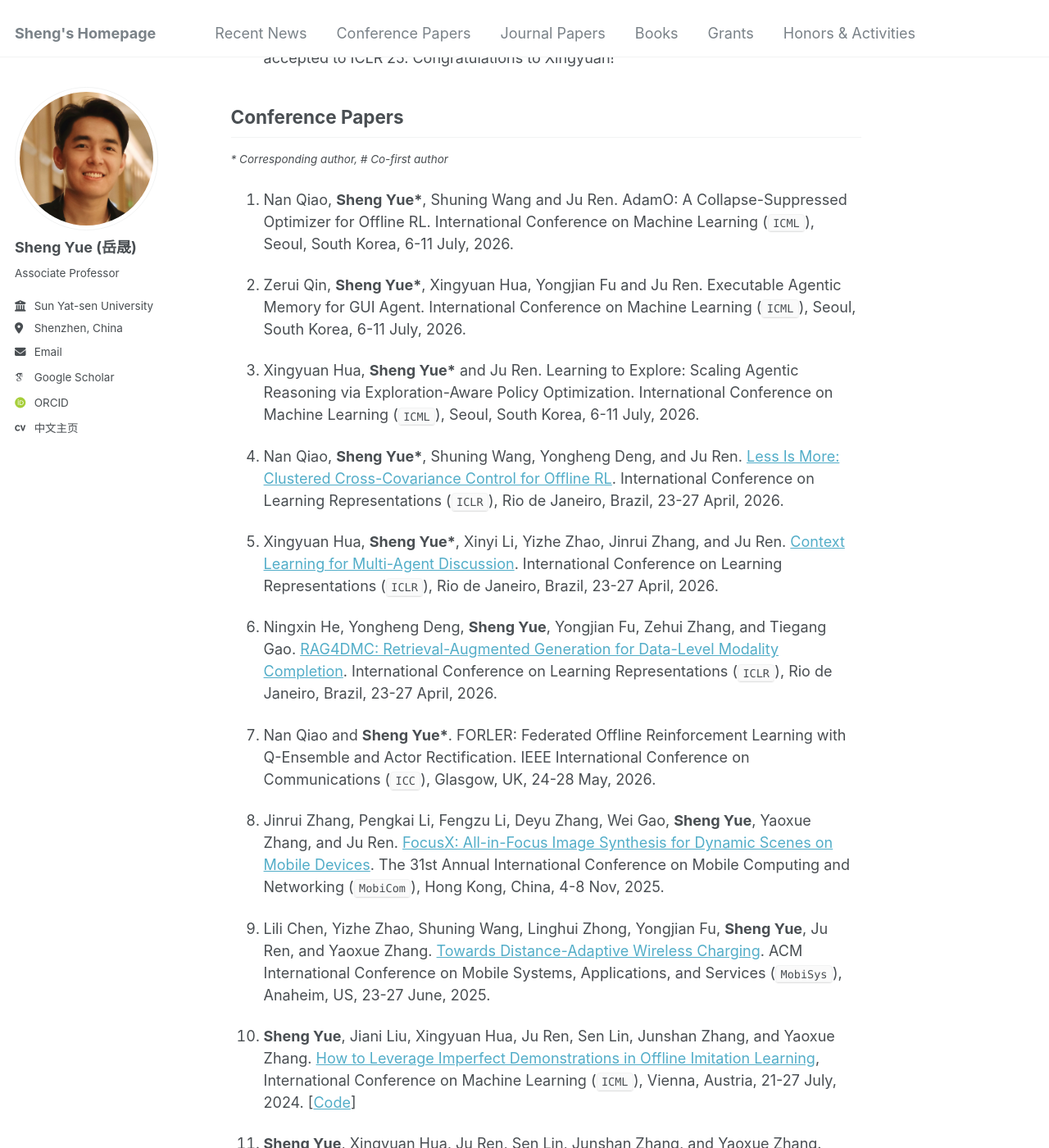
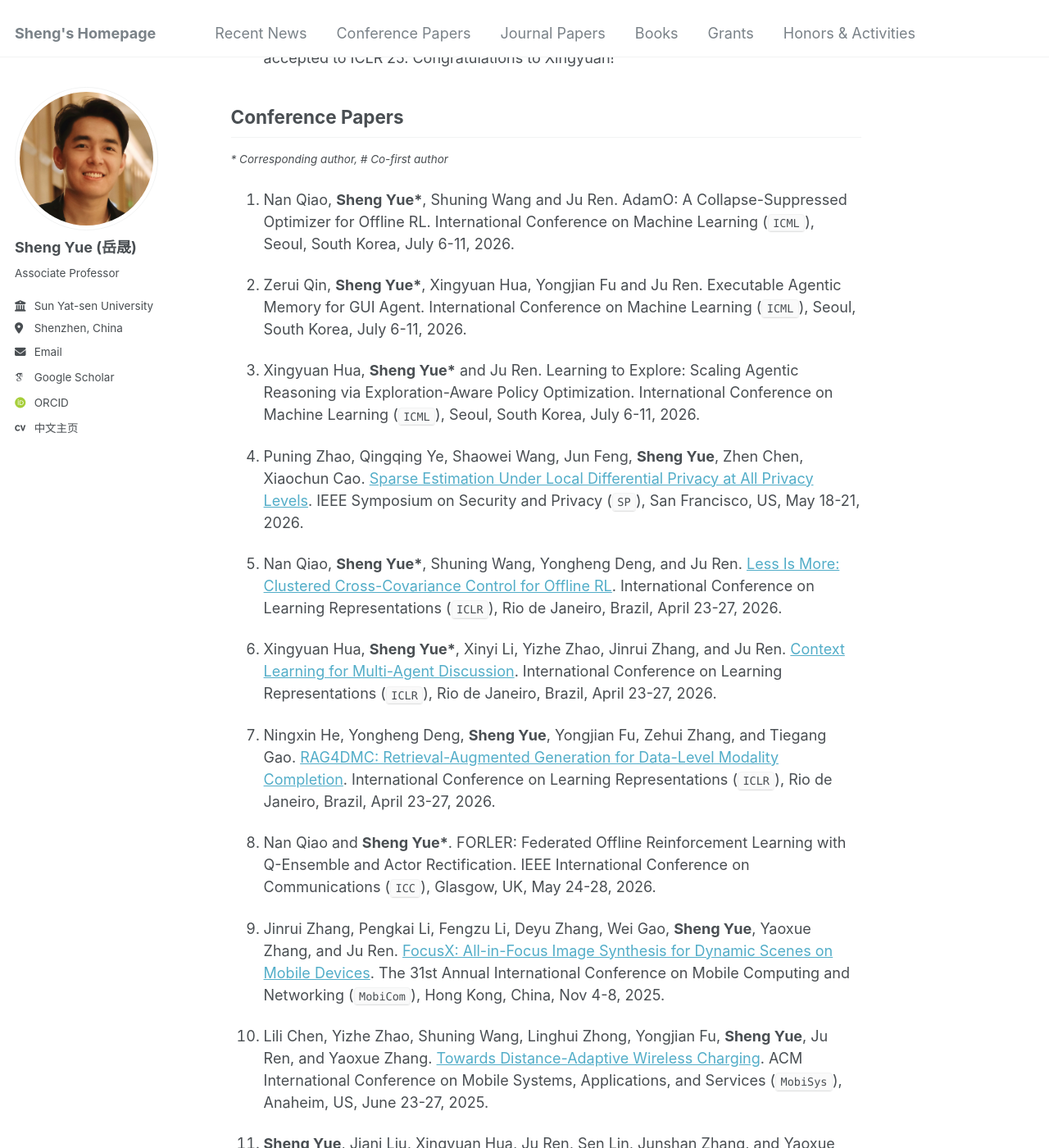
Before and after one commit to shaunyue/shaunyue.github.io, a Jekyll site: the page built from _pages/about.md, in a window 1280 px wide and 1400 px high, scrolled down 881 px. Shown: the whole window at 82% size. Built offline with Jekyll 4.4.1, drawn with Linux system fonts in a browser that asks for light colours; some web fonts are replaced; some of the changed text lies outside the part shown.

Commit message:
Update site content

```diff
--- a/_pages/about.md
+++ b/_pages/about.md
@@ -43,48 +43,49 @@
 
 <small>_* Corresponding author, # Co-first author_</small>
 
-1. Nan Qiao, **Sheng Yue\***, Shuning Wang and Ju Ren. AdamO: A Collapse-Suppressed Optimizer for Offline RL. International Conference on Machine Learning (`ICML`), Seoul, South Korea, 6-11 July, 2026.
+1. Nan Qiao, **Sheng Yue\***, Shuning Wang and Ju Ren. AdamO: A Collapse-Suppressed Optimizer for Offline RL. International Conference on Machine Learning (`ICML`), Seoul, South Korea, July 6-11, 2026.
 
-1. Zerui Qin, **Sheng Yue\***, Xingyuan Hua, Yongjian Fu and Ju Ren. Executable Agentic Memory for GUI Agent. International Conference on Machine Learning (`ICML`), Seoul, South Korea, 6-11 July, 2026.
+1. Zerui Qin, **Sheng Yue\***, Xingyuan Hua, Yongjian Fu and Ju Ren. Executable Agentic Memory for GUI Agent. International Conference on Machine Learning (`ICML`), Seoul, South Korea, July 6-11, 2026.
 
-1. Xingyuan Hua, **Sheng Yue\*** and Ju Ren. Learning to Explore: Scaling Agentic Reasoning via Exploration-Aware Policy Optimization. International Conference on Machine Learning (`ICML`), Seoul, South Korea, 6-11 July, 2026.
+1. Xingyuan Hua, **Sheng Yue\*** and Ju Ren. Learning to Explore: Scaling Agentic Reasoning via Exploration-Aware Policy Optimization. International Conference on Machine Learning (`ICML`), Seoul, South Korea, July 6-11, 2026.
 
-1. Nan Qiao, **Sheng Yue\***, Shuning Wang, Yongheng Deng, and Ju Ren. [Less Is More: Clustered Cross-Covariance Control for Offline RL](https://openreview.net/forum?id=drOy5wi6Qq). International Conference on Learning Representations (`ICLR`), Rio de Janeiro, Brazil, 23-27 April, 2026.
+1. Puning Zhao, Qingqing Ye, Shaowei Wang, Jun Feng, **Sheng Yue**, Zhen Chen, Xiaochun Cao. [Sparse Estimation Under Local Differential Privacy at All Privacy Levels](https://www.computer.org/csdl/proceedings-article/sp/2026/606500d630/2geEXlrEk4E). IEEE Symposium on Security and Privacy (`SP`), San Francisco, US, May 18-21, 2026.
 
-1. Xingyuan Hua, **Sheng Yue\***, Xinyi Li, Yizhe Zhao, Jinrui Zhang, and Ju Ren. [Context Learning for Multi-Agent Discussion](https://openreview.net/forum?id=EUu8TILWpR). International Conference on Learning Representations (`ICLR`), Rio de Janeiro, Brazil, 23-27 April, 2026.
+1. Nan Qiao, **Sheng Yue\***, Shuning Wang, Yongheng Deng, and Ju Ren. [Less Is More: Clustered Cross-Covariance Control for Offline RL](https://openreview.net/forum?id=drOy5wi6Qq). International Conference on Learning Representations (`ICLR`), Rio de Janeiro, Brazil, April 23-27, 2026.
 
-1. Ningxin He, Yongheng Deng, **Sheng Yue**, Yongjian Fu, Zehui Zhang, and Tiegang Gao. [RAG4DMC: Retrieval-Augmented Generation for Data-Level Modality Completion](https://openreview.net/forum?id=6LA7KDjNsy). International Conference on Learning Representations (`ICLR`), Rio de Janeiro, Brazil, 23-27 April, 2026.
+1. Xingyuan Hua, **Sheng Yue\***, Xinyi Li, Yizhe Zhao, Jinrui Zhang, and Ju Ren. [Context Learning for Multi-Agent Discussion](https://openreview.net/forum?id=EUu8TILWpR). International Conference on Learning Representations (`ICLR`), Rio de Janeiro, Brazil, April 23-27, 2026.
 
-1. Nan Qiao and **Sheng Yue\***. FORLER: Federated Offline Reinforcement Learning with Q-Ensemble and Actor Rectification. IEEE International Conference on Communications (`ICC`), Glasgow, UK, 24-28 May, 2026.
+1. Ningxin He, Yongheng Deng, **Sheng Yue**, Yongjian Fu, Zehui Zhang, and Tiegang Gao. [RAG4DMC: Retrieval-Augmented Generation for Data-Level Modality Completion](https://openreview.net/forum?id=6LA7KDjNsy). International Conference on Learning Representations (`ICLR`), Rio de Janeiro, Brazil, April 23-27, 2026.
 
-1. Jinrui Zhang, Pengkai Li, Fengzu Li, Deyu Zhang, Wei Gao, **Sheng Yue**, Yaoxue Zhang, and Ju Ren. [FocusX: All-in-Focus Image Synthesis for Dynamic Scenes on Mobile Devices](https://dl.acm.org/doi/pdf/10.1145/3680207.3765238). The 31st Annual International Conference on Mobile Computing and Networking (`MobiCom`), Hong Kong, China, 4-8 Nov, 2025.
+1. Nan Qiao and **Sheng Yue\***. FORLER: Federated Offline Reinforcement Learning with Q-Ensemble and Actor Rectification. IEEE International Conference on Communications (`ICC`), Glasgow, UK, May 24-28, 2026.
 
-1. Lili Chen,  Yizhe Zhao,  Shuning Wang,  Linghui Zhong,  Yongjian Fu,  **Sheng Yue**,  Ju Ren,  and Yaoxue Zhang. [Towards Distance-Adaptive Wireless Charging](https://dl.acm.org/doi/pdf/10.1145/3711875.3729137). ACM International Conference on Mobile Systems, Applications, and Services (`MobiSys`), Anaheim, US, 23-27 June, 2025.
+1. Jinrui Zhang, Pengkai Li, Fengzu Li, Deyu Zhang, Wei Gao, **Sheng Yue**, Yaoxue Zhang, and Ju Ren. [FocusX: All-in-Focus Image Synthesis for Dynamic Scenes on Mobile Devices](https://dl.acm.org/doi/pdf/10.1145/3680207.3765238). The 31st Annual International Conference on Mobile Computing and Networking (`MobiCom`), Hong Kong, China, Nov 4-8, 2025.
 
-1. **Sheng Yue**, Jiani Liu, Xingyuan Hua, Ju Ren, Sen Lin, Junshan Zhang, and Yaoxue Zhang. [How to Leverage Imperfect Demonstrations in Offline Imitation Learning](https://openreview.net/pdf?id=oOlooUu2Sb), International Conference on Machine Learning (`ICML`), Vienna, Austria, 21-27 July, 2024. [[Code](https://github.com/HansenHua/ILID-offline-imitation-learning)]
+1. Lili Chen,  Yizhe Zhao,  Shuning Wang,  Linghui Zhong,  Yongjian Fu,  **Sheng Yue**,  Ju Ren,  and Yaoxue Zhang. [Towards Distance-Adaptive Wireless Charging](https://dl.acm.org/doi/pdf/10.1145/3711875.3729137). ACM International Conference on Mobile Systems, Applications, and Services (`MobiSys`), Anaheim, US, June 23-27, 2025.
 
-1. **Sheng Yue**, Xingyuan Hua, Ju Ren, Sen Lin, Junshan Zhang, and Yaoxue Zhang. [OLLIE: Imitation Learning from Offline Pretraining to Online Finetuning](https://openreview.net/pdf?id=eG42XBhV9a), International Conference on Machine Learning (`ICML`), Vienna, Austria, 21-27 July, 2024. [[Code](https://github.com/HansenHua/OLLIE-offline-to-online-imitation-learning)]
+1. **Sheng Yue**, Jiani Liu, Xingyuan Hua, Ju Ren, Sen Lin, Junshan Zhang, and Yaoxue Zhang. [How to Leverage Imperfect Demonstrations in Offline Imitation Learning](https://openreview.net/pdf?id=oOlooUu2Sb), International Conference on Machine Learning (`ICML`), Vienna, Austria, July 21-27, 2024. [[Code](https://github.com/HansenHua/ILID-offline-imitation-learning)]
 
-1. **Sheng Yue**, Xingyuan Hua, Lili Chen, and Ju Ren. [Momentum-Based Federated Reinforcement Learning with Interaction and Communication Efficiency](https://ieeexplore.ieee.org/abstract/document/10621260), IEEE International Conference on Computer Communications (`INFOCOM`), Vancouver, Canada, 20-23 May, 2024. [[Code](https://codeocean.com/capsule/1418921/tree/v1)]
+1. **Sheng Yue**, Xingyuan Hua, Ju Ren, Sen Lin, Junshan Zhang, and Yaoxue Zhang. [OLLIE: Imitation Learning from Offline Pretraining to Online Finetuning](https://openreview.net/pdf?id=eG42XBhV9a), International Conference on Machine Learning (`ICML`), Vienna, Austria, July 21-27, 2024. [[Code](https://github.com/HansenHua/OLLIE-offline-to-online-imitation-learning)]
 
-1. **Sheng Yue**, Zerui Qin, Xingyuan Hua, Yongheng Deng, and Ju Ren. [Federated Offline Policy Optimization with Dual Regularization](https://ieeexplore.ieee.org/abstract/document/10621140), IEEE International Conference on Computer Communications (`INFOCOM`), Vancouver, Canada, 20-23 May, 2024. [[Code](https://codeocean.com/capsule/8103588/tree/v1)]
+1. **Sheng Yue**, Xingyuan Hua, Lili Chen, and Ju Ren. [Momentum-Based Federated Reinforcement Learning with Interaction and Communication Efficiency](https://ieeexplore.ieee.org/abstract/document/10621260), IEEE International Conference on Computer Communications (`INFOCOM`), Vancouver, Canada, May 20-23, 2024. [[Code](https://codeocean.com/capsule/1418921/tree/v1)]
 
-1. Jing Qiao, Zuyuan Zhang, **Sheng Yue\***, Yuan Yuan, Zhipeng Cai, Xiao Zhang\*, Ju Ren, and Dongxiao Yu. [BR-DeFedRL: Byzantine-Robust Decentralized Federated Reinforcement Learning with Fast Convergence and Communication Efficiency](https://ieeexplore.ieee.org/abstract/document/10621347), IEEE International Conference on Computer Communications (`INFOCOM`), Vancouver, Canada, 20-23 May, 2024.
+1. **Sheng Yue**, Zerui Qin, Xingyuan Hua, Yongheng Deng, and Ju Ren. [Federated Offline Policy Optimization with Dual Regularization](https://ieeexplore.ieee.org/abstract/document/10621140), IEEE International Conference on Computer Communications (`INFOCOM`), Vancouver, Canada, May 20-23, 2024. [[Code](https://codeocean.com/capsule/8103588/tree/v1)]
 
-1. Yongheng Deng, Guanbo Wang, **Sheng Yue**, Wei Rao, Qin Zu, Wenjie Wang, Shuai Chen, Ju Ren, and Yaoxue Zhang. [RelayRec: Empowering Privacy-Preserving CTR Prediction via Cloud-Device Relay Learning](https://dl.acm.org/doi/pdf/10.1109/IPSN61024.2024.00020), ACM/IEEE International Conference on Information Processing in Sensor Networks (`IPSN`), Hong Kong, China,13-16 May, 2024.
+1. Jing Qiao, Zuyuan Zhang, **Sheng Yue\***, Yuan Yuan, Zhipeng Cai, Xiao Zhang\*, Ju Ren, and Dongxiao Yu. [BR-DeFedRL: Byzantine-Robust Decentralized Federated Reinforcement Learning with Fast Convergence and Communication Efficiency](https://ieeexplore.ieee.org/abstract/document/10621347), IEEE International Conference on Computer Communications (`INFOCOM`), Vancouver, Canada, May 20-23, 2024.
 
-1. Yongheng Deng, **Sheng Yue**, Guanbo Wang, Tuowei Wang, Ju Ren, and Yaoxue Zhang. [FedINC: An Exemplar-Free Continual Federated Learning Framework with Small Labeled Data](https://dl.acm.org/doi/pdf/10.1145/3625687.3625800), ACM Conference on Embedded Networked Sensor Systems (`SenSys`),13-15 Nov, Istanbul, Turkiye, 2023.
+1. Yongheng Deng, Guanbo Wang, **Sheng Yue**, Wei Rao, Qin Zu, Wenjie Wang, Shuai Chen, Ju Ren, and Yaoxue Zhang. [RelayRec: Empowering Privacy-Preserving CTR Prediction via Cloud-Device Relay Learning](https://dl.acm.org/doi/pdf/10.1109/IPSN61024.2024.00020), ACM/IEEE International Conference on Information Processing in Sensor Networks (`IPSN`), Hong Kong, China, May 13-16, 2024.
 
-1. **Sheng Yue**, Guanbo Wang, Wei Shao, Zhaofeng Zhang, Sen Lin, Ju Ren, and Junshan Zhang. [CLARE: Conservative Model-Based Offline Inverse Reinforcement Learning](https://openreview.net/pdf?id=5aT4ganOd98), International Conference on Learning Representations (`ICLR`), Kigali, Rwanda, 1-5 May, 2023.
+1. Yongheng Deng, **Sheng Yue**, Guanbo Wang, Tuowei Wang, Ju Ren, and Yaoxue Zhang. [FedINC: An Exemplar-Free Continual Federated Learning Framework with Small Labeled Data](https://dl.acm.org/doi/pdf/10.1145/3625687.3625800), ACM Conference on Embedded Networked Sensor Systems (`SenSys`), Nov 13-15, Istanbul, Turkiye, 2023.
 
-1. Tengxi Xia, Yongheng Deng, **Sheng Yue**, Junyi He, Ju Ren, and Yaoxue Zhang. [HSFL: An Efficient Split Federated Learning Framework via Hierarchical Organization](https://dl.ifip.org/db/conf/cnsm/cnsm2022/01.pdf), International Conference on Network and Service Management (`CNSM`), Thessaloniki, Greece, 31 Oct - 4 Nov, 2022.
+1. **Sheng Yue**, Guanbo Wang, Wei Shao, Zhaofeng Zhang, Sen Lin, Ju Ren, and Junshan Zhang. [CLARE: Conservative Model-Based Offline Inverse Reinforcement Learning](https://openreview.net/pdf?id=5aT4ganOd98), International Conference on Learning Representations (`ICLR`), Kigali, Rwanda, May 1-5, 2023.
 
-1. **Sheng Yue**, Ju Ren, Jiang Xin, Sen Lin, and Junshan Zhang. [Inexact-ADMM Based Federated Meta-Learning for Fast and Continual Edge Learning](https://dl.acm.org/doi/abs/10.1145/3466772.3467038), ACM International Symposium on Theory, Algorithmic Foundations, and Protocol Design for Mobile Networks and Mobile Computing (`MobiHoc`), Shanghai, China, 26-29 July, 2021.
+1. Tengxi Xia, Yongheng Deng, **Sheng Yue**, Junyi He, Ju Ren, and Yaoxue Zhang. [HSFL: An Efficient Split Federated Learning Framework via Hierarchical Organization](https://dl.ifip.org/db/conf/cnsm/cnsm2022/01.pdf), International Conference on Network and Service Management (`CNSM`), Thessaloniki, Greece, Oct 31 - Nov 4, 2022.
+
+1. **Sheng Yue**, Ju Ren, Jiang Xin, Sen Lin, and Junshan Zhang. [Inexact-ADMM Based Federated Meta-Learning for Fast and Continual Edge Learning](https://dl.acm.org/doi/abs/10.1145/3466772.3467038), ACM International Symposium on Theory, Algorithmic Foundations, and Protocol Design for Mobile Networks and Mobile Computing (`MobiHoc`), Shanghai, China, July 26-29, 2021.
 
 ## Journal Papers
 
 <small>_* Corresponding author, # Co-first author_</small>
-
 
 1. Dan Wang, Xiaoyi Pang, Jiahui Hu, **Sheng Yue\***, and Ju Ren. [Two-dimensional Stackelberg Game-based Incentive Mechanism for Differential Private Federated Learning with Non-IID Data](https://ieeexplore.ieee.org/document/11427327). IEEE Transactions on Mobile Computing (`TMC`), early access, 2026.
 
```
